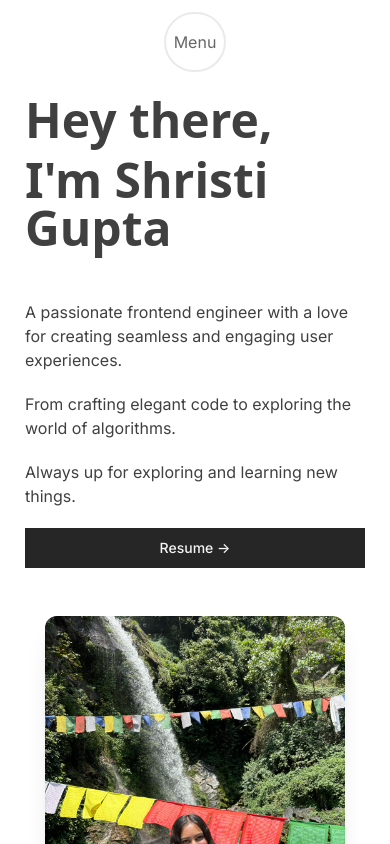
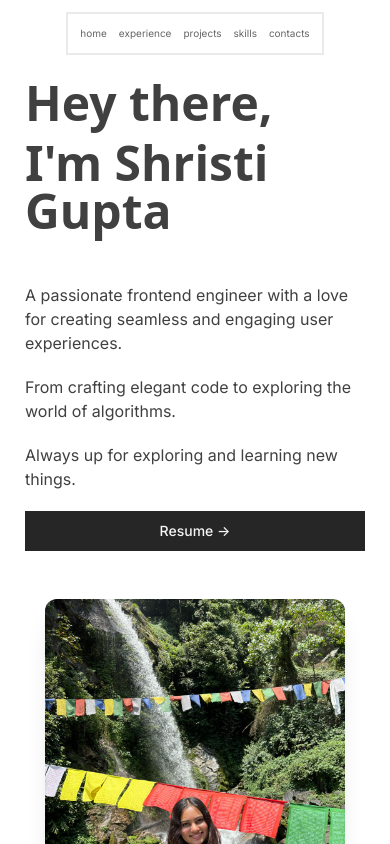
Before and after one commit to shristigupta12/Portfolio, a Next.js app: page / in a window 390 px wide. Shown: the top 844 px of the page. Built offline with nearby package versions, Linux system fonts and the light colour scheme.

Commit message:
styles: redesign navbar for mobile

```diff
--- a/components/sections/navbar/index.jsx
+++ b/components/sections/navbar/index.jsx
@@ -35,16 +35,16 @@ const Navbar = ()=>{
     ]
     return(
         <ViewContainer className={cn("view-container sticky top-3 flex justify-center")} id="nav">
-            <nav className="flex w-fit rounded-full border-2 border-neutral-200 backdrop-blur-sm opacity-80 bg-white p-2 max-[500px]:px-2 max-[500px]:py-4 items-center transition-all">
-            <ul className="flex  gap-1 max-[500px]:gap-4 max-[400px]:gap-2 w-full justify-center max-[500px]:justify-center text-neutral-700 max-[400px]:hidden ">
+            <nav className="flex w-fit rounded-md border-2 border-neutral-200 backdrop-blur-sm opacity-80 bg-white p-2 max-[500px]:px-2 max-[500px]:py-2 items-center transition-all">
+            <ul className="flex  gap-1 max-[500px]:gap-2 max-[400px]:gap-1 w-full justify-center max-[500px]:justify-center text-neutral-700 text-[10px] ">
                 {navItems.map((item, index)=>(
                     <Link href={item.link} key={index}>
-                    <li className="cursor-pointer hover:bg-neutral-900 hover:text-white px-3 py-1.5 rounded-full">{item.name}</li>
+                    <li className="cursor-pointer hover:bg-neutral-900 hover:text-white px-3 py-1.5 rounded-full max-[500px]:px-1 max-[500px]:py-1">{item.name}</li>
                     </Link>
                 ))}
             </ul>
             <div className="flex text-neutral-700 min-[400px]:hidden justify-center ">
-            <DropdownMenu >
+            {/* <DropdownMenu >
             <DropdownMenuTrigger className="cursor-pointer hover:underline hover:text-neutral-900 ">Menu</DropdownMenuTrigger>
             <DropdownMenuContent className=" rounded-md backdrop-blur-sm opacity-80 bg-white">
                 {navItems.map((item, index)=>(
@@ -53,7 +53,7 @@ const Navbar = ()=>{
                     </Link>
                 ))}
             </DropdownMenuContent>
-            </DropdownMenu>
+            </DropdownMenu> */}
             </div>
         </nav>
         </ViewContainer>
```
Also changed, not shown: 1 other file (tests, documents, lock files or other folders).
